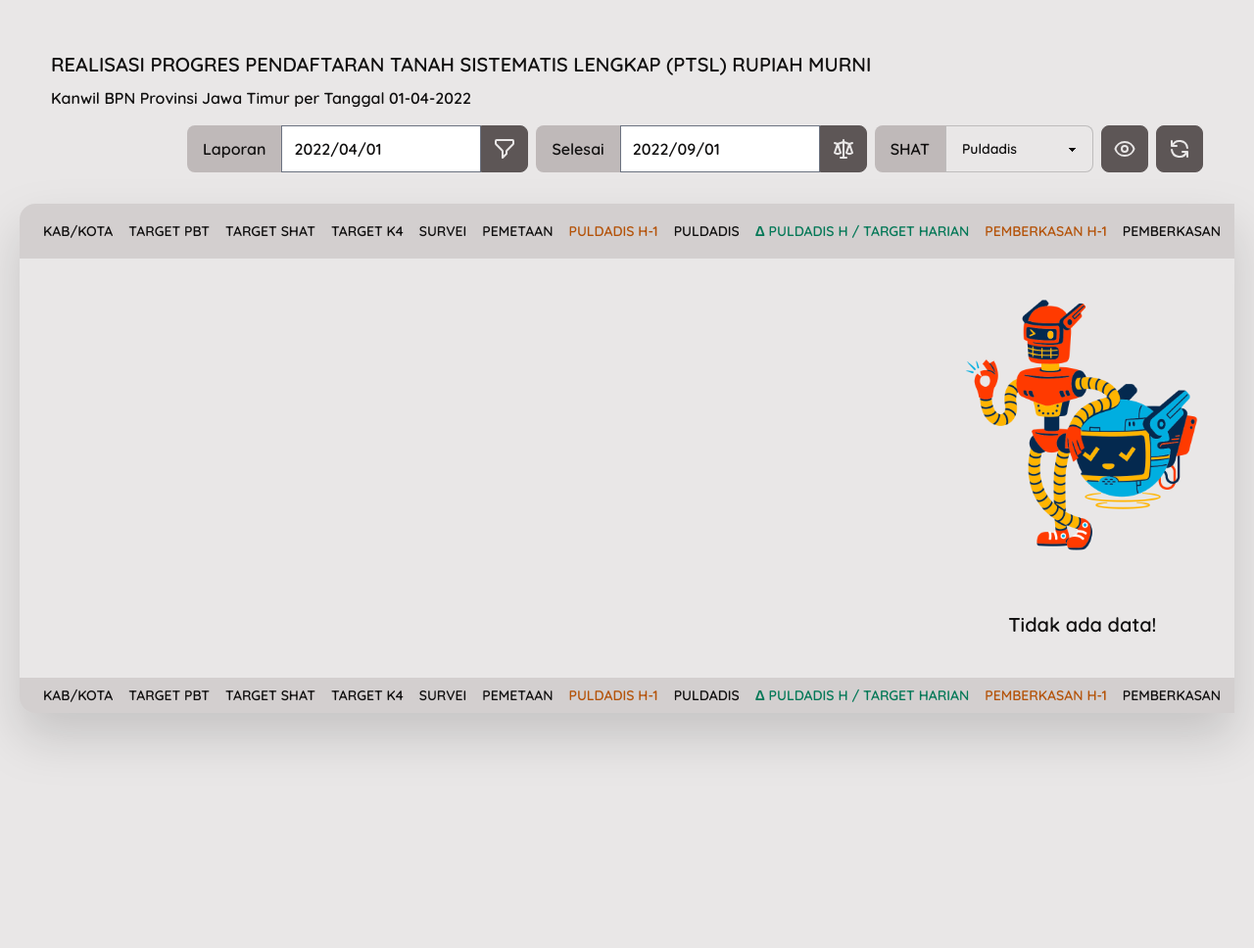
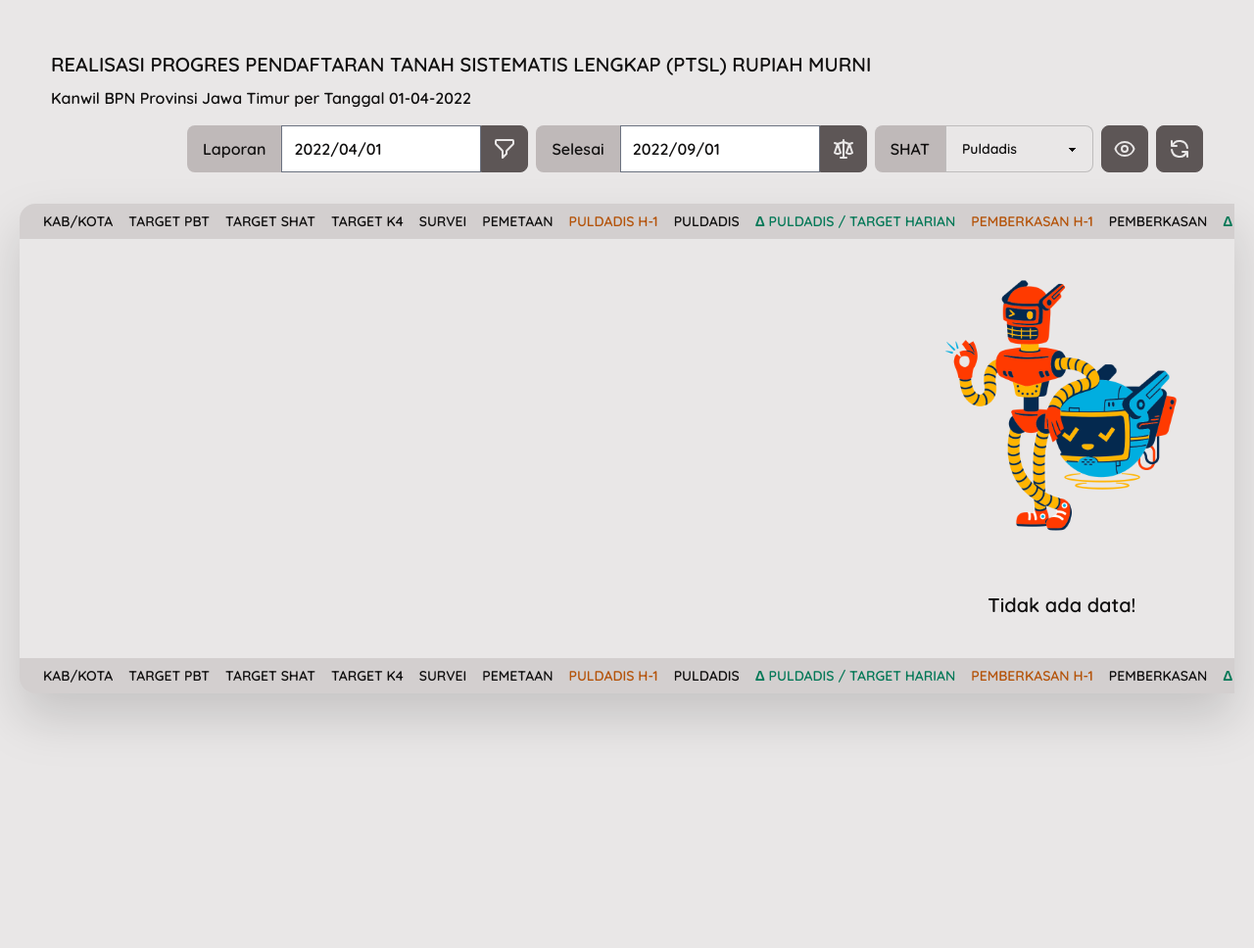
Before and after one commit to rezayoga/data-jatim, a Flask app: page /ptsl in a window 1280 px wide. Shown: the top 968 px of the page at 98% size. Run offline with Flask 2, Linux system fonts and the light colour scheme; data that the repository does not hold is empty; style sheets or scripts are compiled from the project's sources; some libraries are stand-ins or nearby versions.

Commit message:
Updating

```diff
--- a/app/main/templates/index.html
+++ b/app/main/templates/index.html
@@ -141,21 +141,21 @@
                                 <th class="sticky top-0">Pemetaan</th>
                                 <th class="sticky top-0 text-amber-700">Puldadis H-1</th>
                                 <th class="sticky top-0">Puldadis</th>
-                                <th class="sticky top-0 text-emerald-700">Δ Puldadis H / Target Harian</th>
+                                <th class="sticky top-0 text-emerald-700">Δ Puldadis / Target Harian</th>
                                 <th class="sticky top-0 text-amber-700">Pemberkasan H-1</th>
                                 <th class="sticky top-0">Pemberkasan</th>
-                                <th class="sticky top-0 text-emerald-700">Δ Pemberkasan H / Target Harian</th>
+                                <th class="sticky top-0 text-emerald-700">Δ Pemberkasan / Target Harian</th>
                                 <th class="sticky top-0">Potensi K1</th>
                                 <th class="sticky top-0 text-amber-700">K1 H-1</th>
                                 <th class="sticky top-0">K1</th>
-                                <th class="sticky top-0 text-emerald-700">Δ K1 H / Target Harian</th>
+                                <th class="sticky top-0 text-emerald-700">Δ K1 / Target Harian</th>
                                 <th class="sticky top-0">K2</th>
                                 <th class="sticky top-0">K3.1/K3.2/K3.3</th>
                                 <th class="sticky top-0">K4</th>
                                 <th class="sticky top-0">KW456</th>
                                 <th class="sticky top-0 text-amber-700">UBT H-1</th>
                                 <th class="sticky top-0">UBT</th>
-                                <th class="sticky top-0 text-emerald-700">Δ UBT H<br />UBT / Target Harian</th>
+                                <th class="sticky top-0 text-emerald-700">Δ UBT / Target Harian</th>
                                 <th class="sticky top-0">Siap Diserahkan/Diserahkan</th>
                                 <th class="sticky top-0">K1 PBT Sblmnya</th>
                                 <th class="sticky top-0">% Cap. PBT</th>
@@ -280,21 +280,21 @@
                                 <th>Pemetaan</th>
                                 <th class="text-amber-700">Puldadis H-1</th>
                                 <th>Puldadis</th>
-                                <th class="text-emerald-700">Δ Puldadis H / Target Harian</th>
+                                <th class="text-emerald-700">Δ Puldadis / Target Harian</th>
                                 <th class="text-amber-700">Pemberkasan H-1</th>
                                 <th>Pemberkasan</th>
-                                <th class="text-emerald-700">Δ Pemberkasan H / Target Harian</th>
+                                <th class="text-emerald-700">Δ Pemberkasan / Target Harian</th>
                                 <th>Potensi K1</th>
                                 <th class="text-amber-700">K1 H-1</th>
                                 <th>K1</th>
-                                <th class="text-emerald-700">Δ K1 H / Target Harian</th>
+                                <th class="text-emerald-700">Δ K1 / Target Harian</th>
                                 <th>K2</th>
                                 <th>K3.1/K3.2/K3.3</th>
                                 <th>K4</th>
                                 <th>KW456</th>
                                 <th class="text-amber-700">UBT H-1</th>
                                 <th>UBT</th>
-                                <th class="text-emerald-700">Δ UBT H / Target Harian</th>
+                                <th class="text-emerald-700">Δ UBT / Target Harian</th>
                                 <th>Siap Diserahkan/Diserahkan</th>
                                 <th>K1 PBT Sblmnya</th>
                                 <th>% Cap. PBT</th>
```
